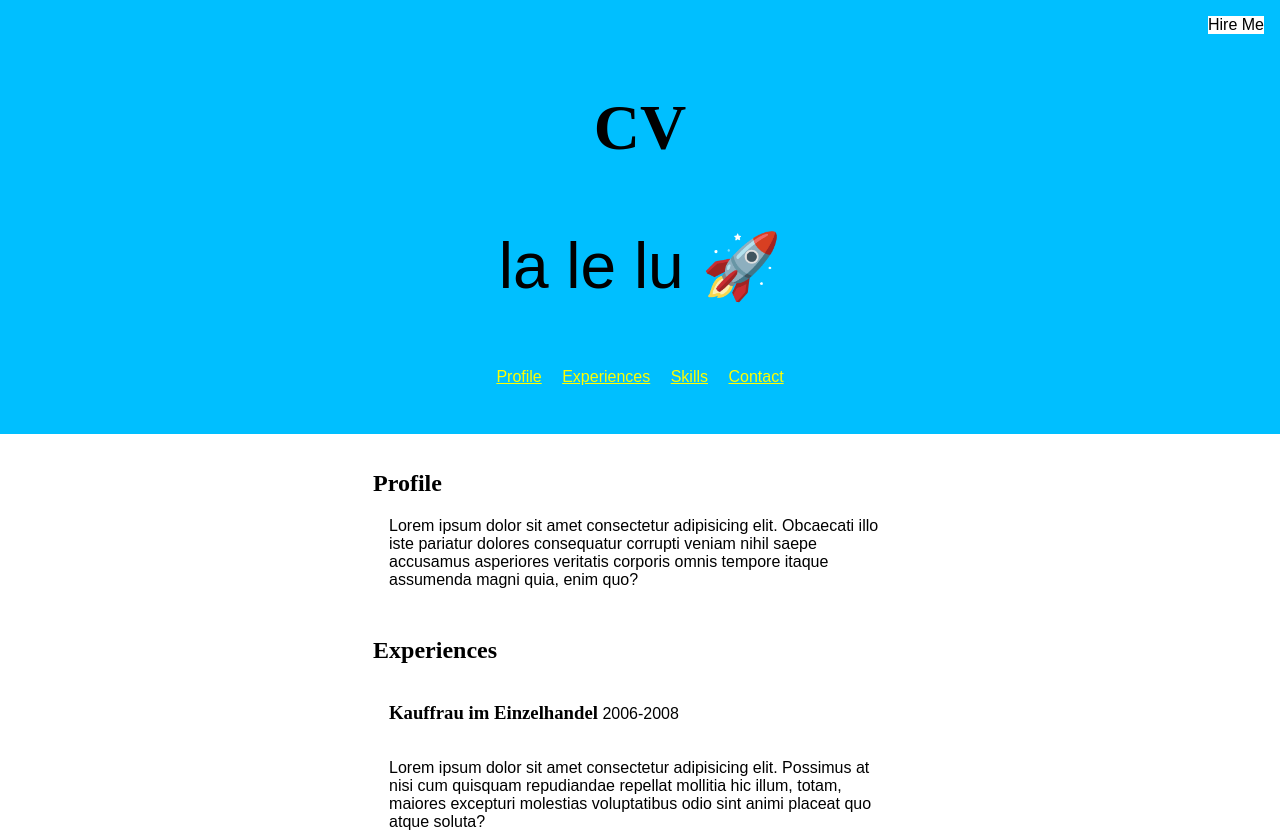
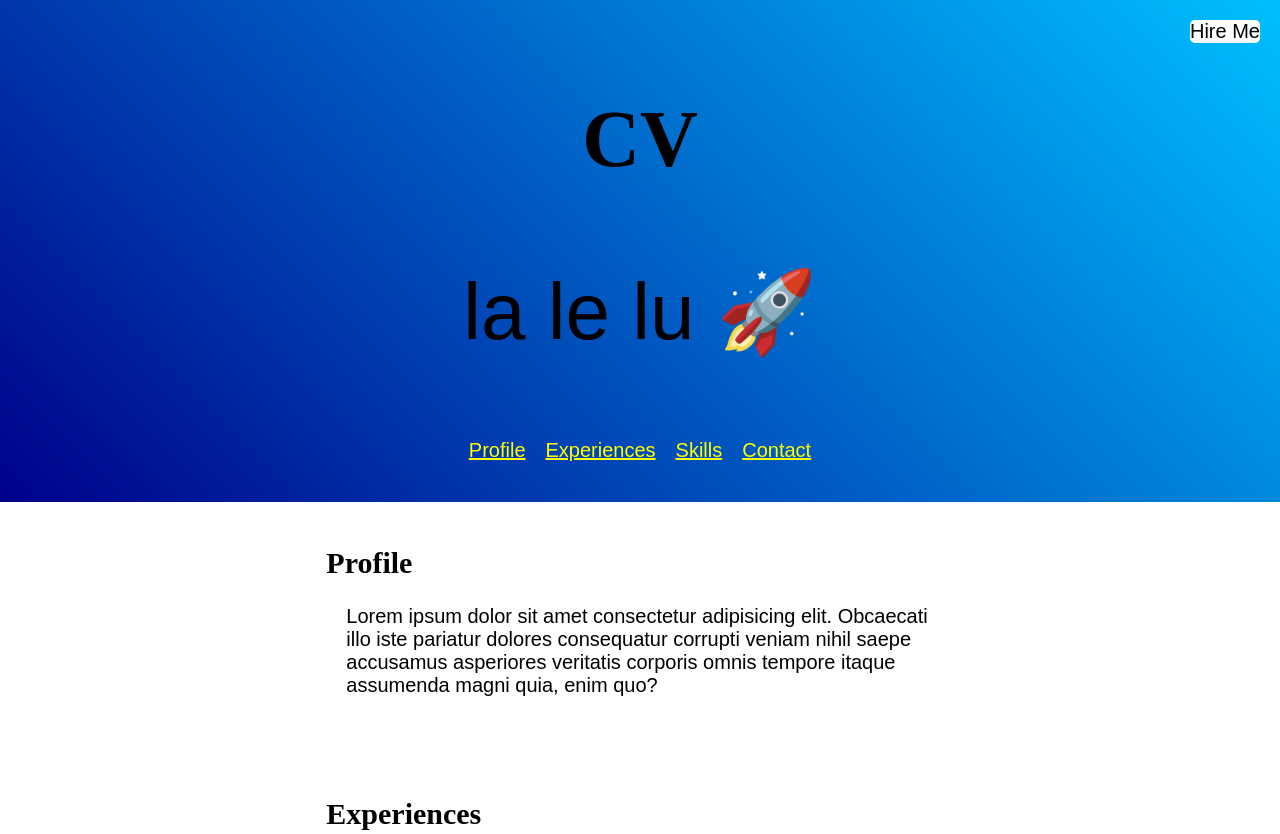
Before and after one commit to vanessawa/cv, a plain HTML site: page index.html in a window 1280 px wide. Shown: the top 834 px of the page. Drawn offline with Linux system fonts and the light colour scheme; a web font is replaced by a local one.

Commit message:
colors with custom properties

```diff
--- a/index.html
+++ b/index.html
@@ -17,7 +17,7 @@
         <h1 class="main-heading">CV</h1>
         <p class="top" class="profession">la le lu</p>
       </div>
-    <nav>
+    <nav class="navigation">
       <a class="nav-link" href="#profile">Profile</a>
       <a class="nav-link" href="#experiences">Experiences</a>
       <a class="nav-link" href="#skills">Skills</a>
@@ -27,20 +27,20 @@
     </header>
     <main class="main">
       <article id="profile">
-        <h2 class="relative">Profile</h2>
+        <h2 class="article-heading">Profile</h2>
         <p>Lorem ipsum dolor sit amet consectetur adipisicing elit. Obcaecati illo iste pariatur dolores consequatur corrupti veniam nihil saepe accusamus asperiores veritatis corporis omnis tempore itaque assumenda magni quia, enim quo?</p>
       </article>
       <article id="experiences">
-        <h2 class="relative"> Experiences</h2>
+        <h2 class="article-heading"> Experiences</h2>
         <section>
-          <header>
+          <header class="experience-header">
         <h3 class="experience-heading">Kauffrau im Einzelhandel</h3>
         <p class="experience-subheading">2006-2008</p>
           </header>
         <p>Lorem ipsum dolor sit amet consectetur adipisicing elit. Possimus at nisi cum quisquam repudiandae repellat mollitia hic illum, totam, maiores excepturi molestias voluptatibus odio sint animi placeat quo atque soluta?</p>
         </section>
         <section>
-          <header>
+          <header class="experience-header">
         <h3 class="experience-heading">Rechtsanwaltsfachangestellte</h3>
         <p class="experience-subheading">2008-2021</p>
         </header>
@@ -48,7 +48,7 @@
         </section>
       </article>
       <article id="skills">
-        <h2 class="relative">Skills</h2>
+        <h2 class="article-heading">Skills</h2>
         <section>
           <h3>Soft Skills</h3>
           <ul>
@@ -68,7 +68,7 @@
         </section>
       </article>
       <article id="contact">
-        <h2 class="relative">Contact</h2>
+        <h2 class="article-heading">Contact</h2>
         <ol>
           <li>Mail: <a href="mailto:batman@robin.de">Email</a></Email></li>
           <li>Phone: 01234 56789</li>
@@ -76,5 +76,13 @@
         </ol>
       </article>
     </main>
+    <footer class="footer">
+      <p class="footer-text">
+        Did you like my CV?
+        <a class="footer-link" href="mailto:nico.koenig@coding-bootcamps.eu"
+          >Contact me</a
+        >
+      </p>
+    </footer>
   </body>
 </html>
--- a/style.css
+++ b/style.css
@@ -4,8 +4,21 @@
   box-sizing: border-box;
 }
 
-* {
+html {
+  font-size: 16px;
   font-family: "Arial", "Verdana", sans-serif;
+}
+
+@media screen and (min-width: 768px) {
+  html {
+    font-size: 18px;
+  }
+}
+
+@media screen and (min-width: 992px) {
+  html {
+    font-size: 20px;
+  }
 }
 
 h1,
@@ -15,87 +28,37 @@ h3 {
 }
 
 body {
+  --background-color: white;
+  --text-color: black;
+  --accent-color-dark: darkblue;
+  --accent-color-light: deepskyblue;
+  --accent-text-color: black;
+  --nav-link-active-color: limegreen;
+  --nav-link-text-color: yellow;
+  --nav-link-hover-color: hotpink;
+  --selection-color: rgb(33, 145, 173);
+
   margin: 0;
+  background-color: var(--background-color);
+  color: var(--text-color);
 }
 
-.main {
-  padding: 1rem;
-  margin: 0px auto;
-  max-width: 60ch;
+*::selection {
+  background-color: var(--selection-color);
+  color: var(--background-color);
+  font-size: 200%;
 }
 
 .header {
   text-align: center;
-  background-color: deepskyblue;
-  padding: 3rem 1rem;
+  background-image: linear-gradient(
+    45deg,
+    var(--accent-color-dark),
+    var(--accent-color-light)
+  );
+  padding: 2rem 1rem;
   position: relative;
-}
-
-.nav-link {
-  padding: 0, 25rem 0, 5rem;
-  color: yellow;
-}
-
-.nav-link:hover {
-  color: black;
-  background-color: hotpink;
-}
-
-.nav-link:active {
-  color: white;
-  background-color: limegreen;
-}
-
-.nav-link + .nav-link {
-  margin-left: 1rem;
-}
-
-*::selection {
-  background-color: rgb(33, 145, 173);
-  color: white;
-  font-size: 200%;
-}
-
-.top::after {
-  content: " 🚀";
-}
-
-.main > * + * {
-  margin-top: 3rem;
-}
-
-.main > * {
-  border-top: 0, 125rem solid grey;
-}
-
-.main > *:first-child {
-  border-top: none;
-}
-
-.experience-heading {
-  display: inline-block;
-}
-
-.experience-subheading {
-  display: inline-block;
-  margin-left: 0, 625rem;
-}
-
-.relative {
-  position: relative;
-  left: -1rem;
-}
-
-.hire-me {
-  position: absolute;
-  right: 1rem;
-  top: 1rem;
-  padding: 0, 625rem;
-  background: white;
-}
-
-html {
-  font-size: 16px;
+  color: var(--accent-text-color);
 }
 
 .heading-group {
@@ -110,6 +73,19 @@ html {
   font-size: 0.25em;
 }
 
+.top::after {
+  content: " 🚀";
+}
+
+.hire-me {
+  position: absolute;
+  right: 1rem;
+  top: 1rem;
+  padding: 0, 625rem;
+  border-radius: 0.25rem;
+  background-color: var(--background-color);
+}
+
 @media screen and (min-width: 992px) {
   .hire-me {
     position: fixed;
@@ -120,9 +96,101 @@ html {
   .hire-me {
     display: none;
   }
+}
+
+.navigation {
+  display: none;
+}
+
+.navigation {
+  display: flex;
+  flex-direction: column;
+  align-items: center;
+}
+
+@media screen and (min-width: 768px) {
+  .navigation {
+    flex-direction: row;
+    justify-content: center;
+  }
+}
+
+.nav-link {
+  padding: 0, 25rem 0, 5rem;
+  color: var(--nav-link-text-color);
+}
+
+.nav-link:hover {
+  color: var(--text-color);
+  background-color: var(--nav-link-hover-color);
+}
+
+.nav-link:active {
+  color: var(--background-color);
+  background-color: var(--nav-link-active-color);
+}
+
+@media screen and (min-width: 768px) {
+  .nav-link + .nav-link {
+    margin-left: 1rem;
+  }
+}
+
+.main {
+  padding: 1rem;
+  margin: 0px auto;
+  max-width: 60ch;
+}
+
+.main > * + * {
+  margin-top: 3rem;
+}
 
 @media screen and (min-width: 768px) {
   .main > * + * {
     margin-top: 5rem;
   }
 }
+
+.main > * {
+  border-top: 0, 125rem solid var(--accent-color-dark);
+  padding: 0 1rem;
+}
+
+.main > *:first-child {
+  border-top: none;
+}
+
+.article-heading {
+  position: relative;
+  left: -1rem;
+}
+
+.experience-header {
+  display: flex;
+  flex-direction: column;
+}
+
+@media screen and (min-width: 768px) {
+  .experience-header {
+    display: flex;
+    flex-direction: row;
+    align-items: baseline;
+    justify-content: space-between;
+  }
+}
+
+.footer {
+  margin-top: 3rem;
+  background-color: var(--accent-color-light);
+  padding: 2rem;
+}
+
+.footer-text {
+  text-align: center;
+  margin: 0;
+}
+
+.footer-link {
+  color: var(--text-color);
+}
```
